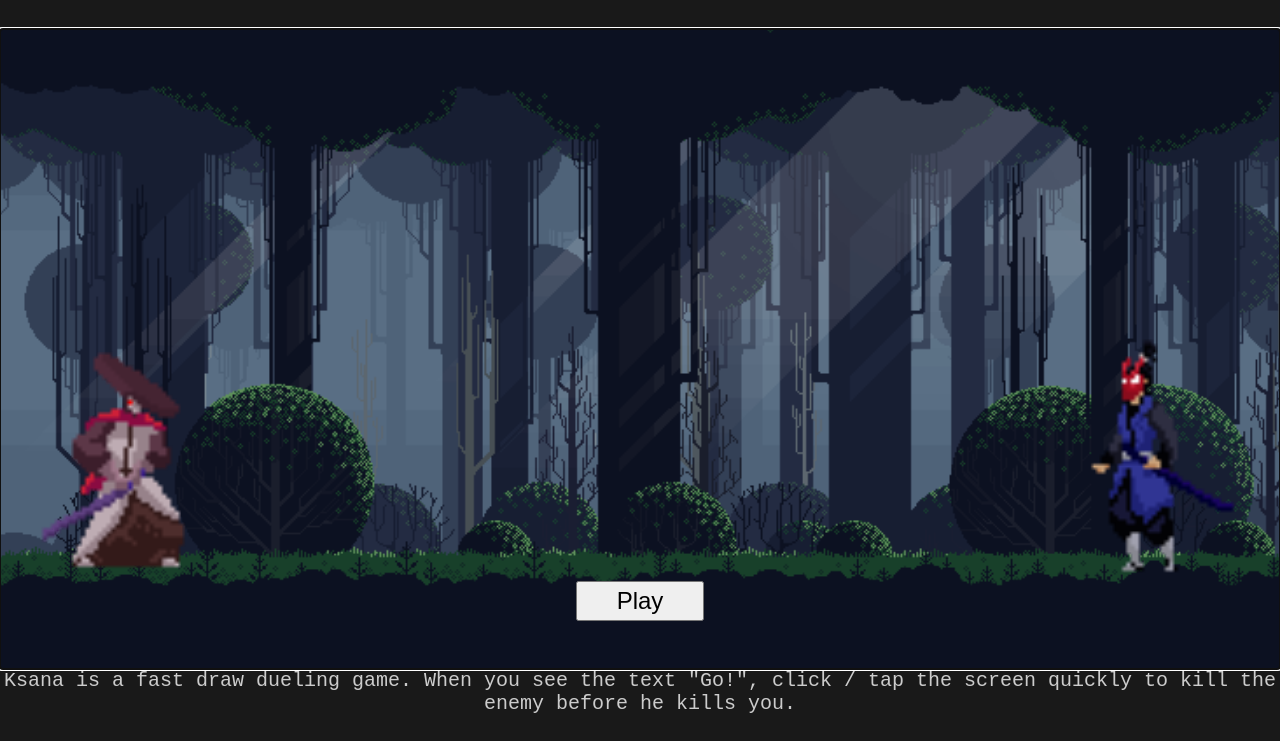
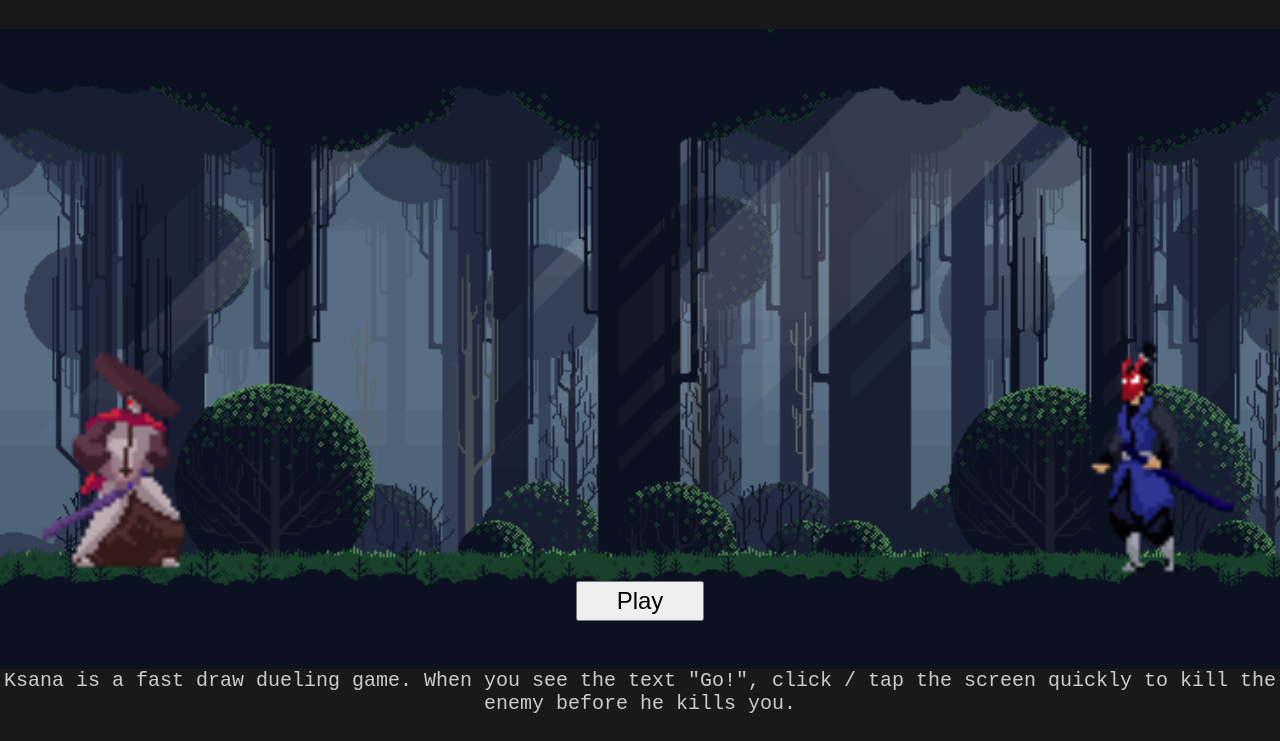
Before and after one commit to aaron-lam/ksana, a plain HTML site: page index.html in a window 1280 px wide. Shown: the part 59-800 px from the top of the page. Drawn offline with Linux system fonts and the light colour scheme.

Commit message:
fix(styles.css): removed canvas border and make text unselectable

```diff
--- a/index.html
+++ b/index.html
@@ -18,12 +18,12 @@
     <script type="text/javascript" src="./src/main.js"></script>
 </head>
 <body>
-    <h4 class="title">Ksana</h4>
+    <h4 class="title unselectable">Ksana</h4>
     <div class="container">
         <canvas onclick="getResponseTime()" id="game" style="background: url('src/assets/background.jpg'); background-size: cover;" tabindex ="0" autofocus></canvas>
     </div>
     <input onclick="startGame(1000)" type="button" class="btn-medium" value="Play"/>
-    <div class="description">
+    <div class="description unselectable">
         Ksana is a fast draw dueling game. When you see the text "Go!", click / tap the screen quickly to kill the enemy before he kills you.
     </div>
 </body>
--- a/styles.css
+++ b/styles.css
@@ -5,6 +5,19 @@ body {
     background-color: #191919;
     margin: 0;
     padding: 0;
+}
+
+canvas {
+    outline: none;
+    border: none;
+}
+
+.unselectable {
+    -moz-user-select: -moz-none;
+    -khtml-user-select: none;
+    -webkit-user-select: none;
+    -ms-user-select: none;
+    user-select: none;
 }
 
 .title {
```
